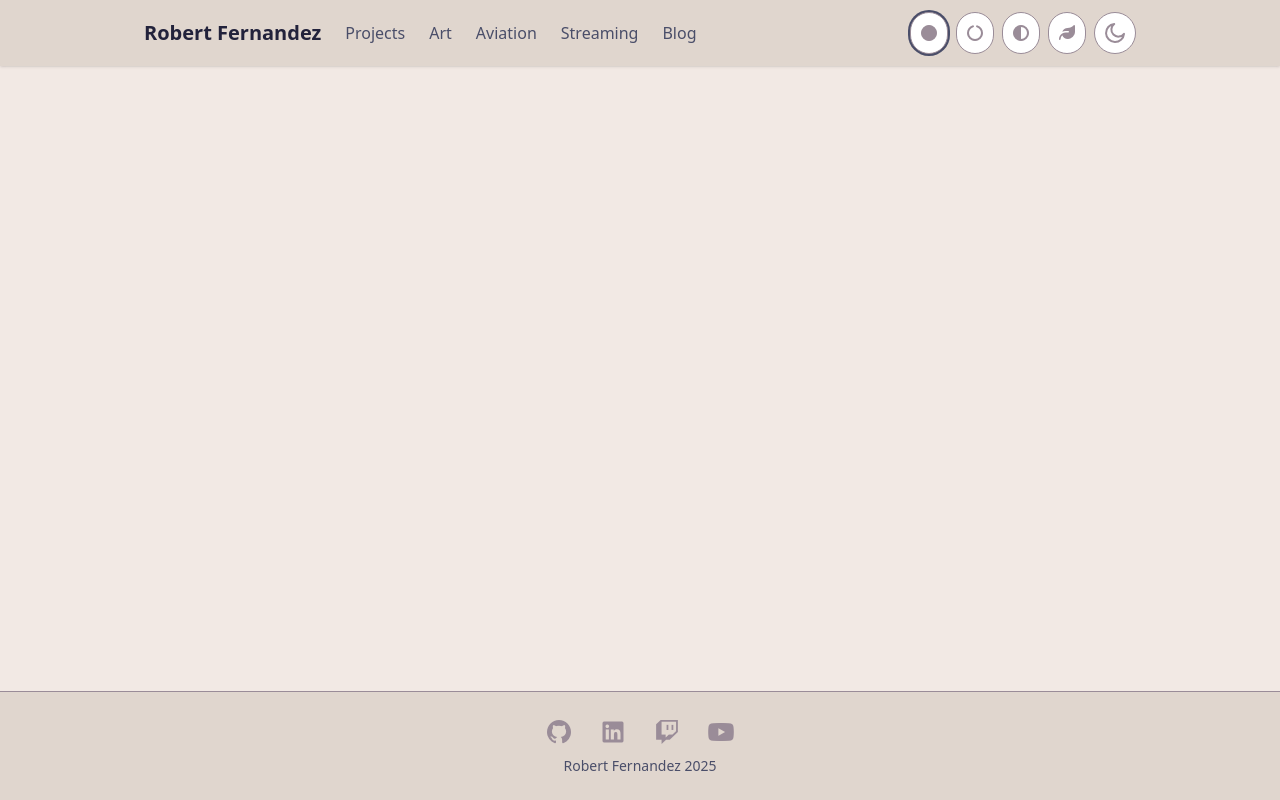
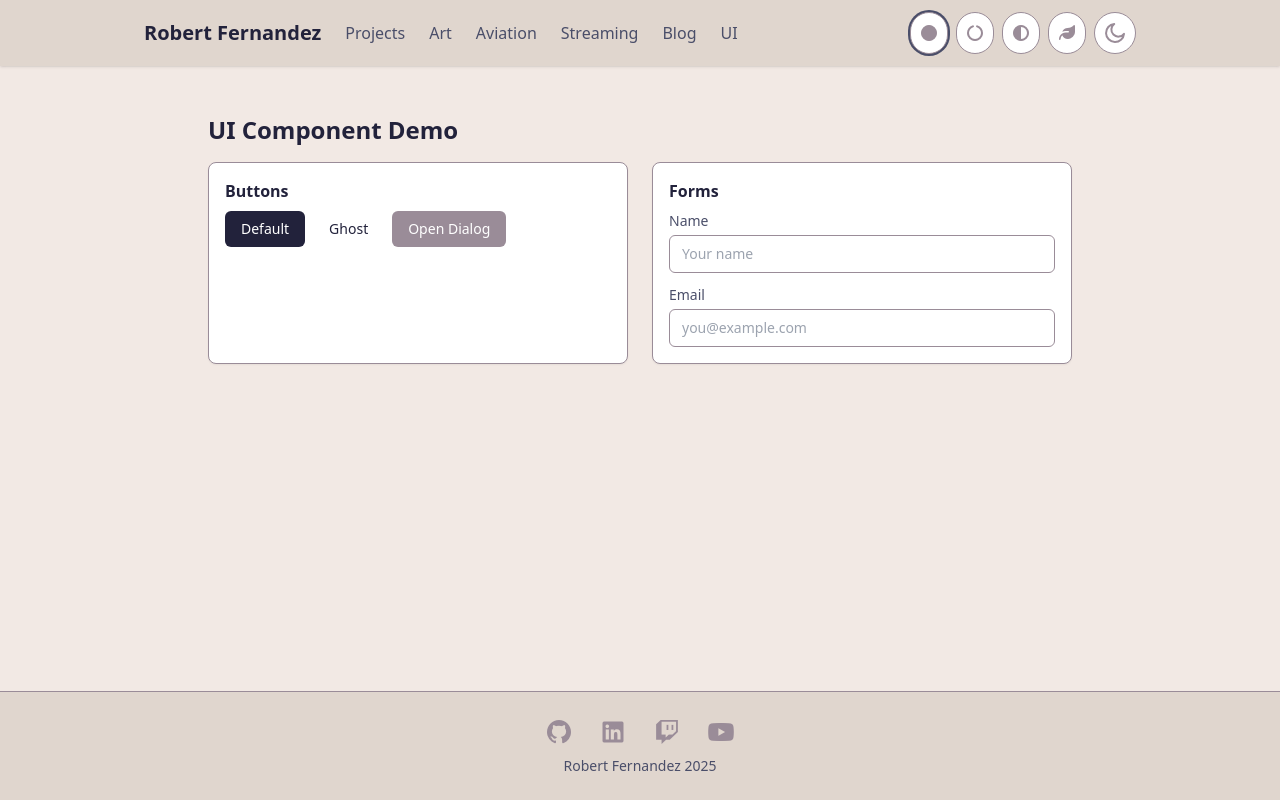
Before and after one commit to robfernan/portfolio, a React (Vite) app: page /ui in a window 1280 px wide. Built offline with nearby package versions, Linux system fonts and the light colour scheme.

Commit message:
Add shadcn-style components (Input, Card, Dialog) and UI demo; add /ui route

```diff
--- a/src/App.tsx
+++ b/src/App.tsx
@@ -9,6 +9,7 @@ import Streaming from './Streaming';
 import Blog from './Blog';
 import AviationProApp from './aviationpro/AviationProApp';
 import Footer from './Footer';
+import UIDemo from './UIDemo';
 
 export default function App() {
 	return (
@@ -81,6 +82,7 @@ function AppWithDynamicName() {
 									<Link to="/aviationpro" className="text-theme-secondary dark:text-theme-secondary-dark hover:underline">Aviation</Link>
 									<Link to="/streaming" className="text-theme-secondary dark:text-theme-secondary-dark hover:underline">Streaming</Link>
 									<Link to="/blog" className="text-theme-secondary dark:text-theme-secondary-dark hover:underline">Blog</Link>
+									<Link to="/ui" className="text-theme-secondary dark:text-theme-secondary-dark hover:underline">UI</Link>
 								</div>
 								<div className="flex items-center space-x-2">
 									{themes.map(t => (
@@ -116,6 +118,7 @@ function AppWithDynamicName() {
 									<Route path="/aviationpro/*" element={<AviationProApp darkMode={darkMode} toggleDarkMode={toggleDarkMode} />} />
 									<Route path="/streaming" element={<Streaming />} />
 									<Route path="/blog" element={<Blog />} />
+									<Route path="/ui" element={<UIDemo />} />
 								</Routes>
 							</main>
 							<Footer theme={theme} />
--- /dev/null
+++ b/src/UIDemo.tsx
@@ -0,0 +1,41 @@
+import React from 'react';
+import { Button } from './components/ui/Button';
+import { Input } from './components/ui/Input';
+import { Card } from './components/ui/Card';
+import Dialog from './components/ui/Dialog';
+
+export default function UIDemo() {
+  const [open, setOpen] = React.useState(false);
+  return (
+    <div className="max-w-4xl mx-auto py-12 px-4">
+      <h1 className="text-2xl font-bold mb-4 text-theme-primary dark:text-theme-primary-dark">UI Component Demo</h1>
+      <div className="grid grid-cols-1 md:grid-cols-2 gap-6">
+        <Card>
+          <h2 className="font-semibold mb-2 text-theme-primary dark:text-theme-primary-dark">Buttons</h2>
+          <div className="flex gap-3">
+            <Button>Default</Button>
+            <Button variant="ghost">Ghost</Button>
+            <Button variant="accent" onClick={() => setOpen(true)}>Open Dialog</Button>
+          </div>
+        </Card>
+
+        <Card>
+          <h2 className="font-semibold mb-2 text-theme-primary dark:text-theme-primary-dark">Forms</h2>
+          <div className="flex flex-col gap-3">
+            <Input label="Name" placeholder="Your name" />
+            <Input label="Email" placeholder="you@example.com" />
+          </div>
+        </Card>
+      </div>
+
+      <Dialog open={open} onClose={() => setOpen(false)}>
+        <h3 className="text-lg font-bold mb-2 text-theme-primary dark:text-theme-primary-dark">Dialog title</h3>
+        <p className="text-theme-secondary dark:text-theme-secondary-dark mb-4">This is a simple dialog demo.</p>
+        <div className="flex justify-end">
+          <Button variant="ghost" onClick={() => setOpen(false)} className="mr-2">Close</Button>
+          <Button variant="accent" onClick={() => setOpen(false)}>Confirm</Button>
+        </div>
+      </Dialog>
+    </div>
+  );
+}
--- /dev/null
+++ b/src/components/ui/Card.tsx
@@ -0,0 +1,12 @@
+import React from 'react';
+import { cn } from './cn';
+
+export function Card({ children, className }: { children: React.ReactNode; className?: string }) {
+  return (
+    <div className={cn('rounded-lg border border-theme-accent dark:border-theme-accent-dark bg-theme-card dark:bg-theme-card-dark p-4 shadow-sm', className)}>
+      {children}
+    </div>
+  );
+}
+
+export default Card;
--- /dev/null
+++ b/src/components/ui/Dialog.tsx
@@ -0,0 +1,16 @@
+import React from 'react';
+import ReactDOM from 'react-dom';
+import { cn } from './cn';
+
+export function Dialog({ open, onClose, children }: { open: boolean; onClose(): void; children: React.ReactNode }) {
+  if (!open) return null;
+  return ReactDOM.createPortal(
+    <div className="fixed inset-0 z-50 flex items-center justify-center">
+      <div className="absolute inset-0 bg-black/40" onClick={onClose} />
+      <div className={cn('relative z-10 rounded-lg p-6 bg-theme-card dark:bg-theme-card-dark w-full max-w-lg')}>{children}</div>
+    </div>,
+    document.body
+  );
+}
+
+export default Dialog;
--- /dev/null
+++ b/src/components/ui/Input.tsx
@@ -0,0 +1,20 @@
+import React from 'react';
+import { cn } from './cn';
+
+type InputProps = React.InputHTMLAttributes<HTMLInputElement> & {
+  label?: string;
+};
+
+export function Input({ label, className, ...props }: InputProps) {
+  return (
+    <label className="flex flex-col text-sm text-theme-secondary dark:text-theme-secondary-dark">
+      {label && <span className="mb-1">{label}</span>}
+      <input
+        className={cn('rounded-md border border-theme-accent dark:border-theme-accent-dark bg-theme-card dark:bg-theme-card-dark px-3 py-2 text-theme-secondary dark:text-theme-secondary-dark focus:ring-2 focus:ring-theme-action dark:focus:ring-theme-action-dark', className)}
+        {...props}
+      />
+    </label>
+  );
+}
+
+export default Input;
```
